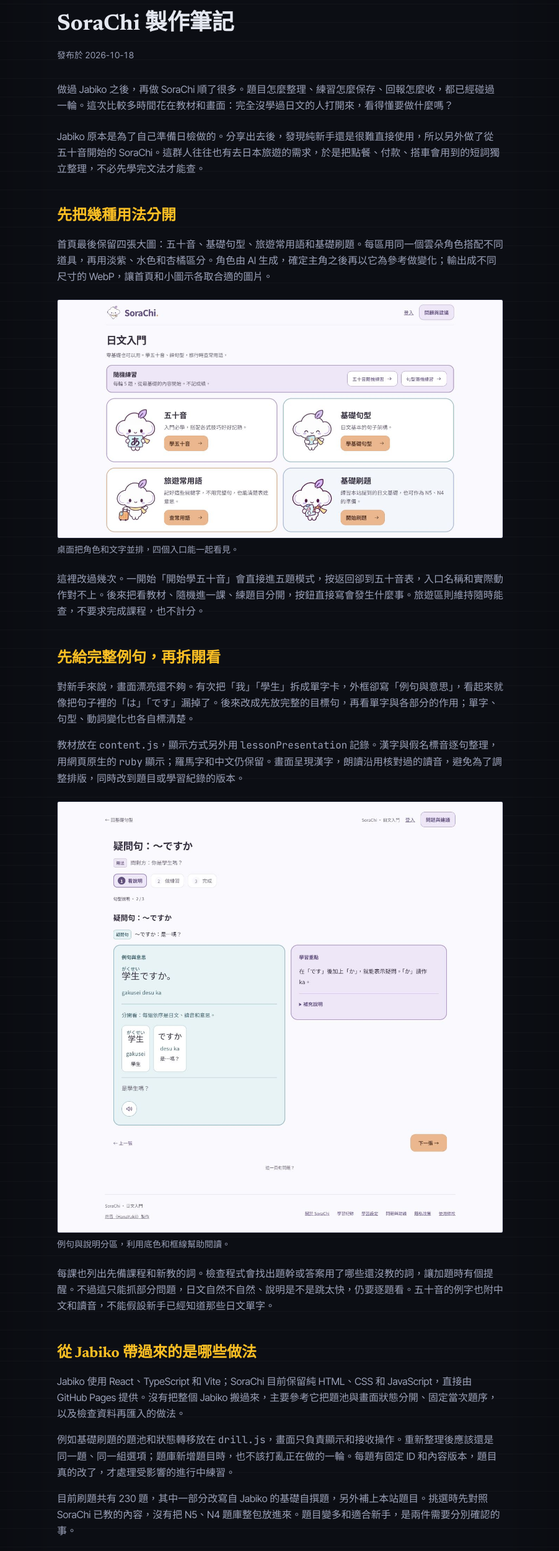
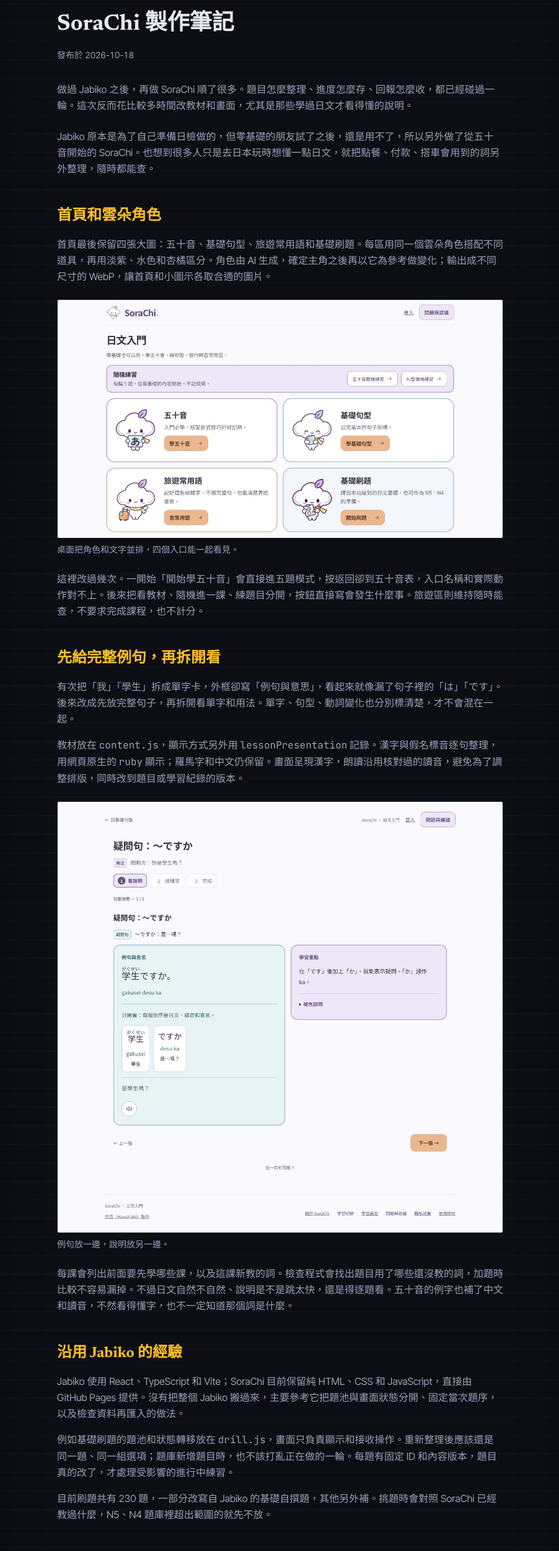
Before and after one commit to HanaYukii/hanayukii-site, a Next.js app: page /blog/sorachi-dev-notes in a window 1280 px wide. Shown: the part 223-2726 px from the top of the page at 62% size, without its empty margins (188-1090 px from the left). Built offline with nearby package versions, Linux system fonts and the light colour scheme.

Commit message:
Make SoraChi development notes more conversational

```diff
--- a/src/app/blog/sorachi-dev-notes/page.tsx
+++ b/src/app/blog/sorachi-dev-notes/page.tsx
@@ -24,12 +24,12 @@
     <PostJsonLd href={href} />
     <FadeIn>
       <ArticleHeader href={href} />
-      <p className="mb-6 leading-relaxed text-text-muted">做過 Jabiko 之後，再做 SoraChi 順了很多。題目怎麼整理、練習怎麼保存、回報怎麼收，都已經碰過一輪。這次比較多時間花在教材和畫面：完全沒學過日文的人打開來，看得懂要做什麼嗎？</p>
-      <p className="leading-relaxed text-text-muted">Jabiko 原本是為了自己準備日檢做的。分享出去後，發現純新手還是很難直接使用，所以另外做了從五十音開始的 SoraChi。這群人往往也有去日本旅遊的需求，於是把點餐、付款、搭車會用到的短詞獨立整理，不必先學完文法才能查。</p>
+      <p className="mb-6 leading-relaxed text-text-muted">做過 Jabiko 之後，再做 SoraChi 順了很多。題目怎麼整理、進度怎麼存、回報怎麼收，都已經碰過一輪。這次反而花比較多時間改教材和畫面，尤其是那些學過日文才看得懂的說明。</p>
+      <p className="leading-relaxed text-text-muted">Jabiko 原本是為了自己準備日檢做的，但零基礎的朋友試了之後，還是用不了，所以另外做了從五十音開始的 SoraChi。也想到很多人只是去日本玩時想懂一點日文，就把點餐、付款、搭車會用到的詞另外整理，隨時都能查。</p>
     </FadeIn>
     <div className="space-y-4 leading-relaxed text-text-muted [&_p+p]:mt-4 [&_strong]:text-text [&_a]:text-primary [&_a]:underline [&_a]:underline-offset-4">
       <FadeIn>
-        <Heading id="interface">先把幾種用法分開</Heading>
+        <Heading id="interface">首頁和雲朵角色</Heading>
         <p>首頁最後保留四張大圖：五十音、基礎句型、旅遊常用語和基礎刷題。每區用同一個雲朵角色搭配不同道具，再用淡紫、水色和杏橘區分。角色由 AI 生成，確定主角之後再以它為參考做變化；輸出成不同尺寸的 WebP，讓首頁和小圖示各取合適的圖片。</p>
         <figure className="my-6">
           <Image src="/images/sorachi/home-compact-20261018.jpg" width={1280} height={684} alt="SoraChi 首頁，四個入口各有一張雲朵角色插圖與操作按鈕" sizes="(max-width: 768px) calc(100vw - 48px), 720px" className="h-auto w-full rounded-xl border border-border" />
@@ -39,35 +39,35 @@
       </FadeIn>
       <FadeIn>
         <Heading id="content">先給完整例句，再拆開看</Heading>
-        <p>對新手來說，畫面漂亮還不夠。有次把「我」「學生」拆成單字卡，外框卻寫「例句與意思」，看起來就像把句子裡的「は」「です」漏掉了。後來改成先放完整的目標句，再看單字與各部分的作用；單字、句型、動詞變化也各自標清楚。</p>
+        <p>有次把「我」「學生」拆成單字卡，外框卻寫「例句與意思」，看起來就像漏了句子裡的「は」「です」。後來改成先放完整句子，再拆開看單字和用法。單字、句型、動詞變化也分別標清楚，才不會混在一起。</p>
         <p>教材放在 <code>content.js</code>，顯示方式另外用 <code>lessonPresentation</code> 記錄。漢字與假名標音逐句整理，用網頁原生的 <code>ruby</code> 顯示；羅馬字和中文仍保留。畫面呈現漢字，朗讀沿用核對過的讀音，避免為了調整排版，同時改到題目或學習紀錄的版本。</p>
         <figure className="my-6">
           <Image src="/images/sorachi/grammar-20261018.jpg" width={1280} height={1240} alt="SoraChi 疑問句課：例句、詞語拆解和學習重點分區呈現" sizes="(max-width: 768px) calc(100vw - 48px), 720px" className="h-auto w-full rounded-xl border border-border" />
-          <figcaption className="mt-2 text-sm">例句與說明分區，利用底色和框線幫助閱讀。</figcaption>
+          <figcaption className="mt-2 text-sm">例句放一邊，說明放另一邊。</figcaption>
         </figure>
-        <p>每課也列出先備課程和新教的詞。檢查程式會找出題幹或答案用了哪些還沒教的詞，讓加題時有個提醒。不過這只能抓部分問題，日文自然不自然、說明是不是跳太快，仍要逐題看。五十音的例字也附中文和讀音，不能假設新手已經知道那些日文單字。</p>
+        <p>每課會列出前面要先學哪些課，以及這課新教的詞。檢查程式會找出題目用了哪些還沒教的詞，加題時比較不容易漏掉。不過日文自然不自然、說明是不是跳太快，還是得逐題看。五十音的例字也補了中文和讀音，不然看得懂字，也不一定知道那個詞是什麼。</p>
       </FadeIn>
       <FadeIn>
-        <Heading id="reuse">從 Jabiko 帶過來的是哪些做法</Heading>
+        <Heading id="reuse">沿用 Jabiko 的經驗</Heading>
         <p>Jabiko 使用 React、TypeScript 和 Vite；SoraChi 目前保留純 HTML、CSS 和 JavaScript，直接由 GitHub Pages 提供。沒有把整個 Jabiko 搬過來，主要參考它把題池與畫面狀態分開、固定當次題序，以及檢查資料再匯入的做法。</p>
         <p>例如基礎刷題的題池和狀態轉移放在 <code>drill.js</code>，畫面只負責顯示和接收操作。重新整理後應該還是同一題、同一組選項；題庫新增題目時，也不該打亂正在做的一輪。每題有固定 ID 和內容版本，題目真的改了，才處理受影響的進行中練習。</p>
-        <p>目前刷題共有 230 題，其中一部分改寫自 Jabiko 的基礎自撰題，另外補上本站題目。挑選時先對照 SoraChi 已教的內容，沒有把 N5、N4 題庫整包放進來。題目變多和適合新手，是兩件需要分別確認的事。</p>
+        <p>目前刷題共有 230 題，一部分改寫自 Jabiko 的基礎自撰題，其他另外補。挑題時會對照 SoraChi 已經教過什麼，N5、N4 題庫裡超出範圍的就先不放。</p>
       </FadeIn>
       <FadeIn>
-        <Heading id="storage">先保護本機進度，再接登入</Heading>
+        <Heading id="storage">進度、登入和回報</Heading>
         <p>最早只用瀏覽器保存進度，後來加了備份檔、損壞資料救援和不同分頁同時操作的保護。搬到 <a href="https://sorachi.app/">sorachi.app</a> 時，舊網址的資料不會跟過來，所以保留舊站，讓使用者先下載備份，再到新站還原。</p>
         <p>有了正式網域才接上 Google 登入。後端選擇 Jabiko 已用過的 Supabase，但用 SoraChi 自己的專案與憑證。訪客和各帳號的本機資料分開放：</p>
         <Code lang="text">{`訪客          sorachi:data:v2
 帳號          sorachi:acct:<user id>:v1`}</Code>
-        <p>登入不會自動把這台電腦的訪客紀錄認領成自己的，也不會立即上傳。雲端備份目前採手動儲存與帶入；伺服器會比對備份版本，如果另一台裝置已經存了新版，就拒絕舊版本直接覆寫。資料庫也限制每個帳號只能讀自己的備份。</p>
+        <p>登入後不會直接把訪客紀錄算進帳號，也不會馬上上傳。目前要手動儲存或帶入雲端備份；如果另一台裝置已經存了新版，伺服器會擋下舊版本，不讓它直接蓋過去。資料庫也限制每個帳號只能讀自己的備份。</p>
         <p>回報同樣參考 Jabiko 的私人意見箱概念，各區都留入口，不用另外找 GitHub。SoraChi 的回報先經過 Cloudflare Turnstile 驗證，再由後端存入私人資料表；使用者無法透過網站讀取其他人的回報。附帶資訊只放所在頁面與教材版本，不送出作答內容或整份學習紀錄。</p>
       </FadeIn>
       <FadeIn>
-        <Heading id="verification">測試通過之後，還要真的操作一次</Heading>
-        <p>之前在 Jabiko 整理過 <Link href="/blog/ai-exam-authoring-workflow">AI 出題與互相審查的流程</Link>，這次也把問題拆成 issue，讓 Claude 和 Codex 參與實作與 review。建議先對照實際程式、重現問題，再決定要不要改；能固定檢查的規則就補成測試。</p>
+        <Heading id="verification">測試時遇到的問題</Heading>
+        <p>之前在 Jabiko 整理過 <Link href="/blog/ai-exam-authoring-workflow">AI 出題與互相審查的流程</Link>，這次也把問題拆成 issue，交給 Claude 和 Codex 實作、review。收到建議後，先看程式、試著重現，再決定怎麼改；能自動檢查的就補成測試。</p>
         <p>備份合併就是一個例子：清除練習後，匯入舊備份不應讓未完成的練習復活。這類問題不能只看「匯入成功」，要測兩個方向的合併，再重新載入確認。題目版本改動、儲存失敗和跨分頁衝突也各自留下回歸測試。</p>
         <p>發佈前跑教材檢查和 Node 測試，推送後等同一份提交的持續整合（CI）檢查通過，再部署。部署程式還會比對線上檔案，確認實際送出去的是這一版。登入和回報則另外在正式網域走完整流程：Google 授權、回到帳號頁、儲存並讀回備份，以及送出一筆標示為測試的回報。</p>
-        <p>這次少了很多重新摸索工具的時間，反而能多看那些很小的地方：新手是不是認得按鈕上的詞、例句有沒有完整、說明和播放按鈕放在哪裡。接下來補教材也會照這個順序，先讓一課看得懂，再慢慢加內容。</p>
+        <p>做過 Jabiko 之後，很多地方不用再摸一次，才有時間慢慢調例句、按鈕和讀音這些小地方。教材就接著慢慢補。</p>
         <p className="mt-6">各個入口的操作方式整理在 <Link href="/blog/sorachi-guide">SoraChi：日文入門與使用說明</Link>，也可以直接 <a href="https://sorachi.app/">打開網站</a> 試試。</p>
       </FadeIn>
     </div>
```
